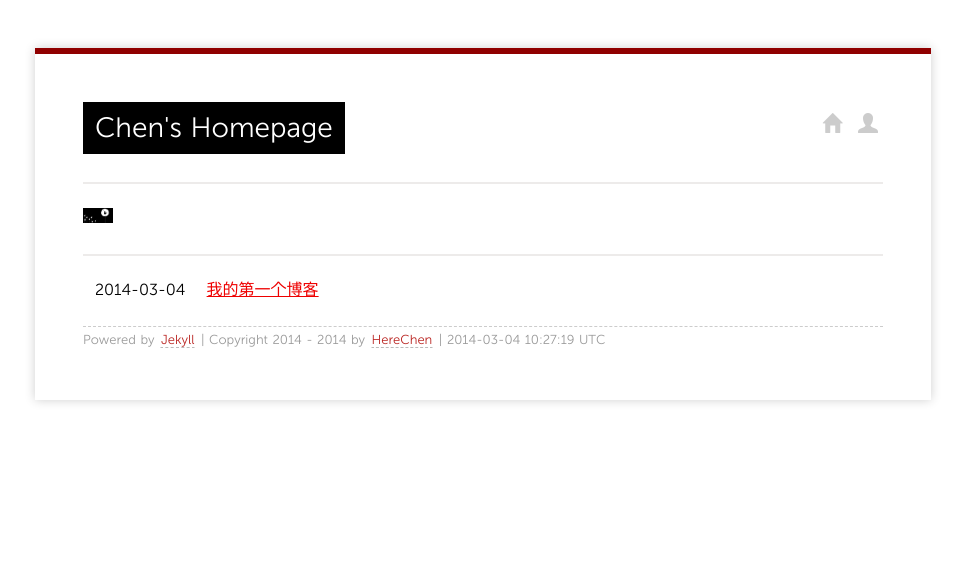
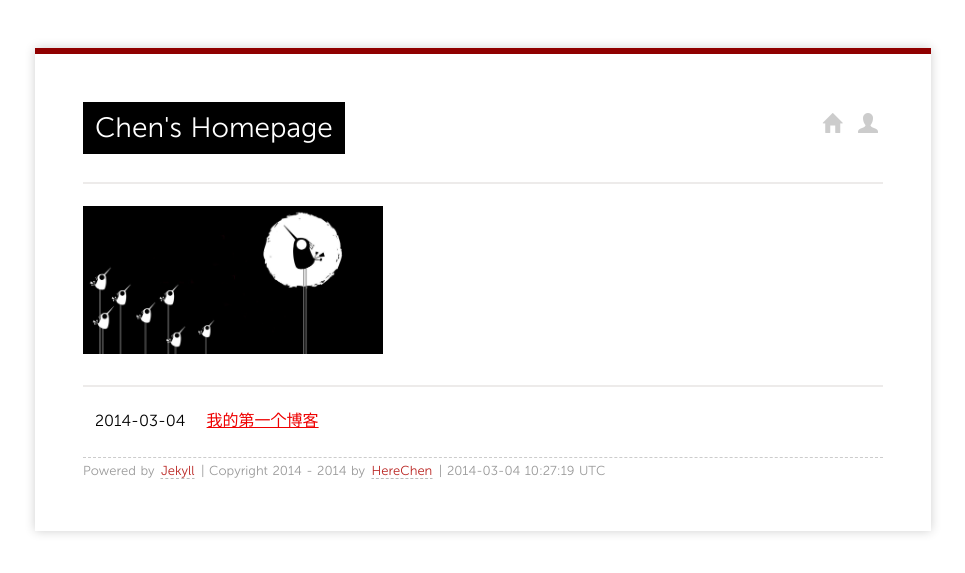
Before and after one commit to Xuezhiyuanlin/herechen.github.io, a Jekyll site: the page built from index.html, in a window 1280 px wide. Shown: the top 573 px of the page, without its empty margins (157-1122 px from the left). Built offline with Jekyll 4.4.1, drawn with Linux system fonts in a browser that asks for light colours.

Commit message:
herechen

```diff
--- a/index.html
+++ b/index.html
@@ -3,7 +3,7 @@ layout: default
 title: Chen's Homepage
 ---
 
-<p><img src="/media/cover.jpg" title="earlybird" align="center" width="30"/></p>
+<p><img src="/media/cover.jpg" title="earlybird" align="center" width="300"/></p>
 <hr>
 <ul>
 	{% for post in site.posts %}
```
